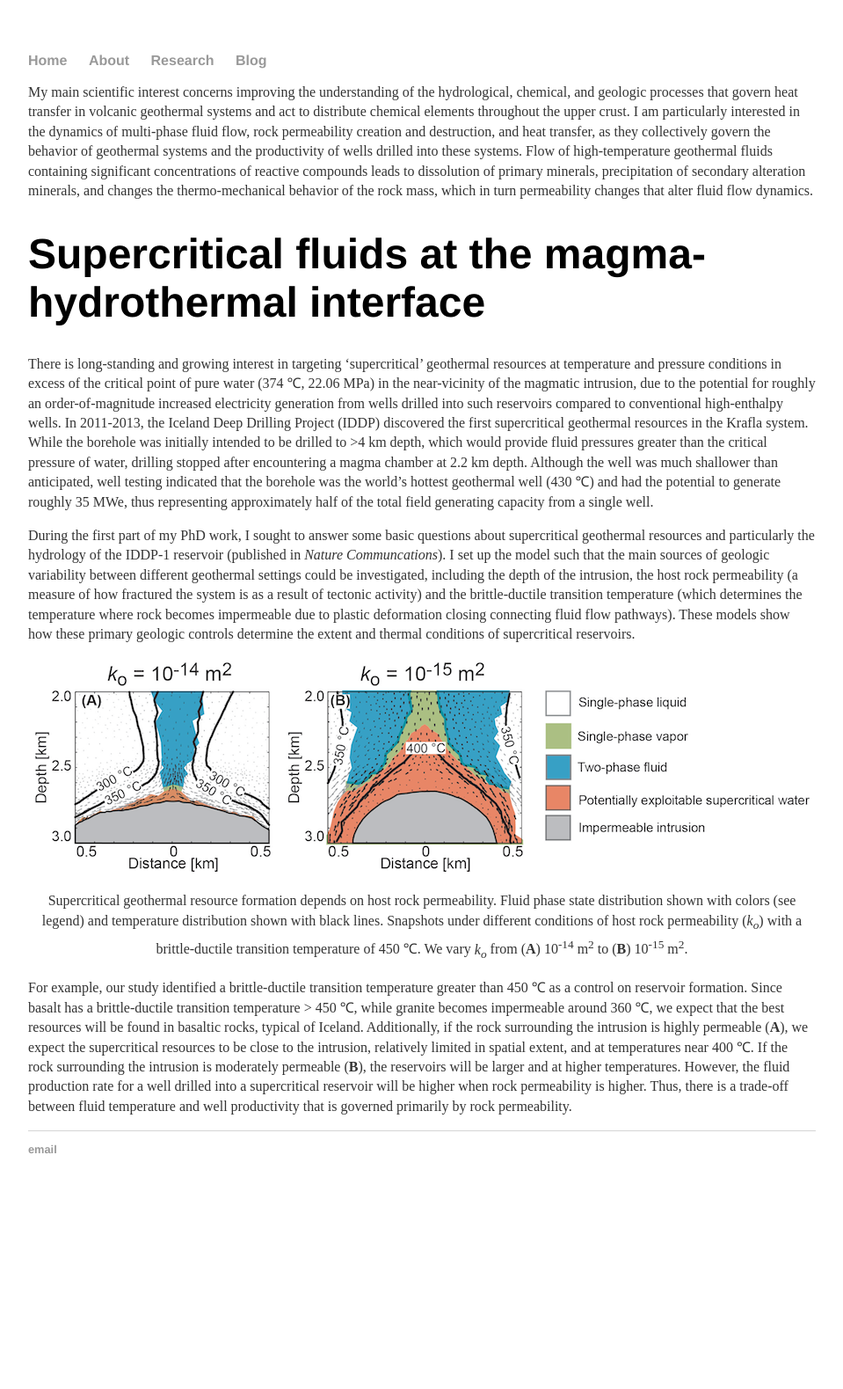
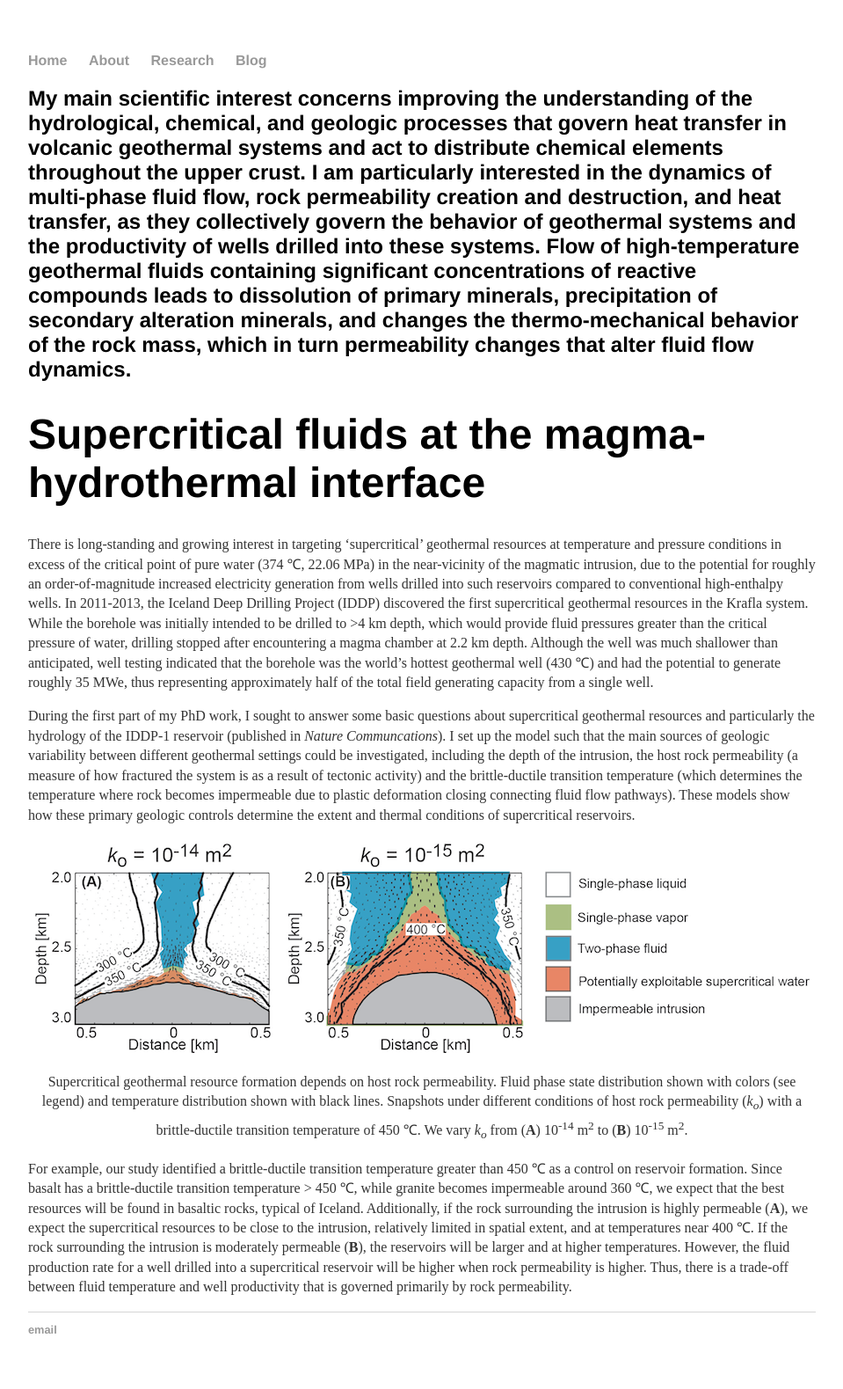
Before and after one commit to two-phaseflow/two-phaseflow.github.io, a Jekyll site: the page built from research/index.html, in a window 1280 px wide. Shown: the whole page at 88% size, without its empty margins (160-1119 px from the left). Built offline with Jekyll 4.4.1, drawn with Linux system fonts in a browser that asks for light colours; before the commit the page ends 1374 px from its top, so only the background shows below that.

```diff
--- a/research/index.html
+++ b/research/index.html
@@ -3,14 +3,14 @@ layout: default
 title: Samuel Scott's Research
 ---
 <div class="blurb">
-    <p> My main scientific interest concerns improving the understanding
+    <h2> My main scientific interest concerns improving the understanding
     of the hydrological, chemical, and geologic processes that govern heat transfer in volcanic geothermal systems and act
     to distribute chemical elements throughout the upper crust. I am particularly interested
     in the dynamics of multi-phase fluid flow, rock permeability creation and destruction, and heat transfer, as they
     collectively govern the behavior of geothermal systems and the productivity of wells drilled into these systems.
     Flow of high-temperature geothermal fluids containing significant concentrations of reactive compounds leads to dissolution
     of primary minerals, precipitation of secondary alteration minerals, and changes the thermo-mechanical behavior of the rock mass,
-    which in turn permeability changes that alter fluid flow dynamics.</p>
+    which in turn permeability changes that alter fluid flow dynamics.</h2>
 
 		<h1>Supercritical fluids at the magma-hydrothermal interface</h1>
 	<p>There is long-standing and growing interest in targeting ‘supercritical’ geothermal resources at temperature and pressure conditions in excess
```
